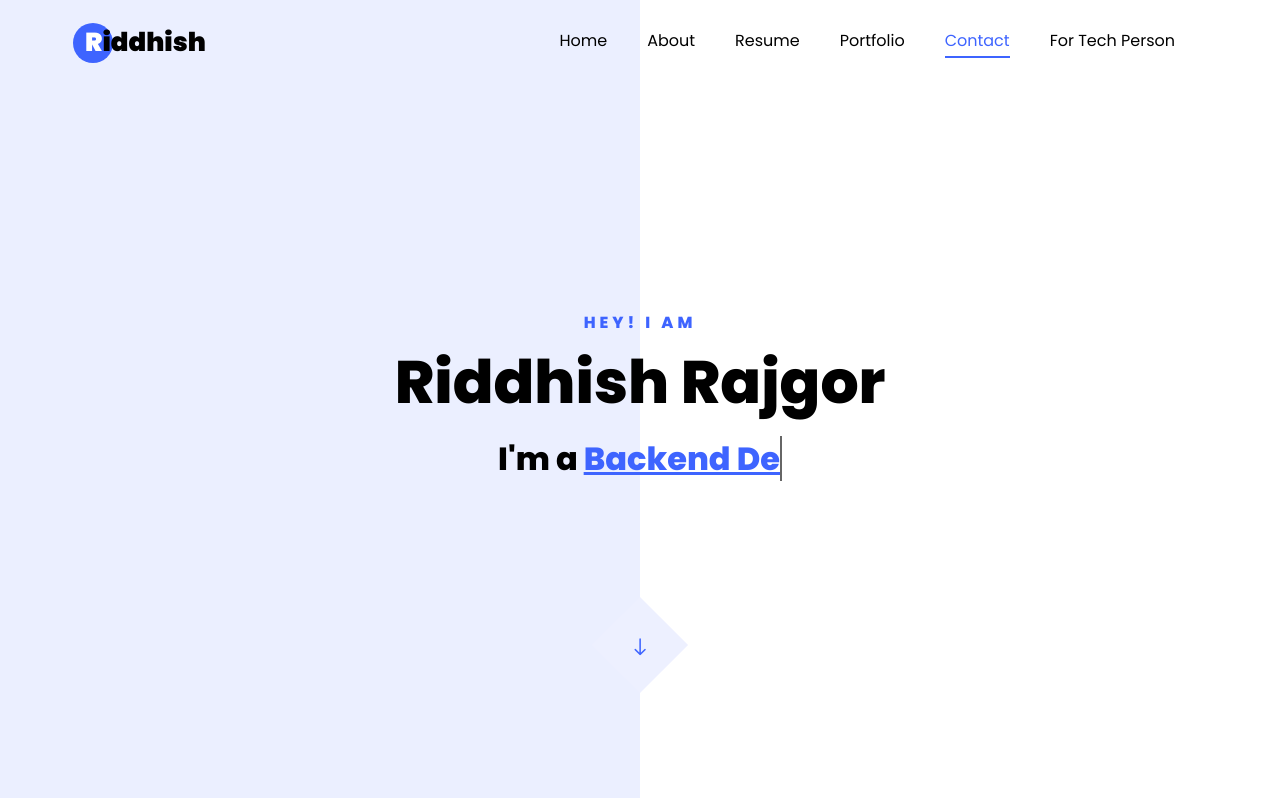
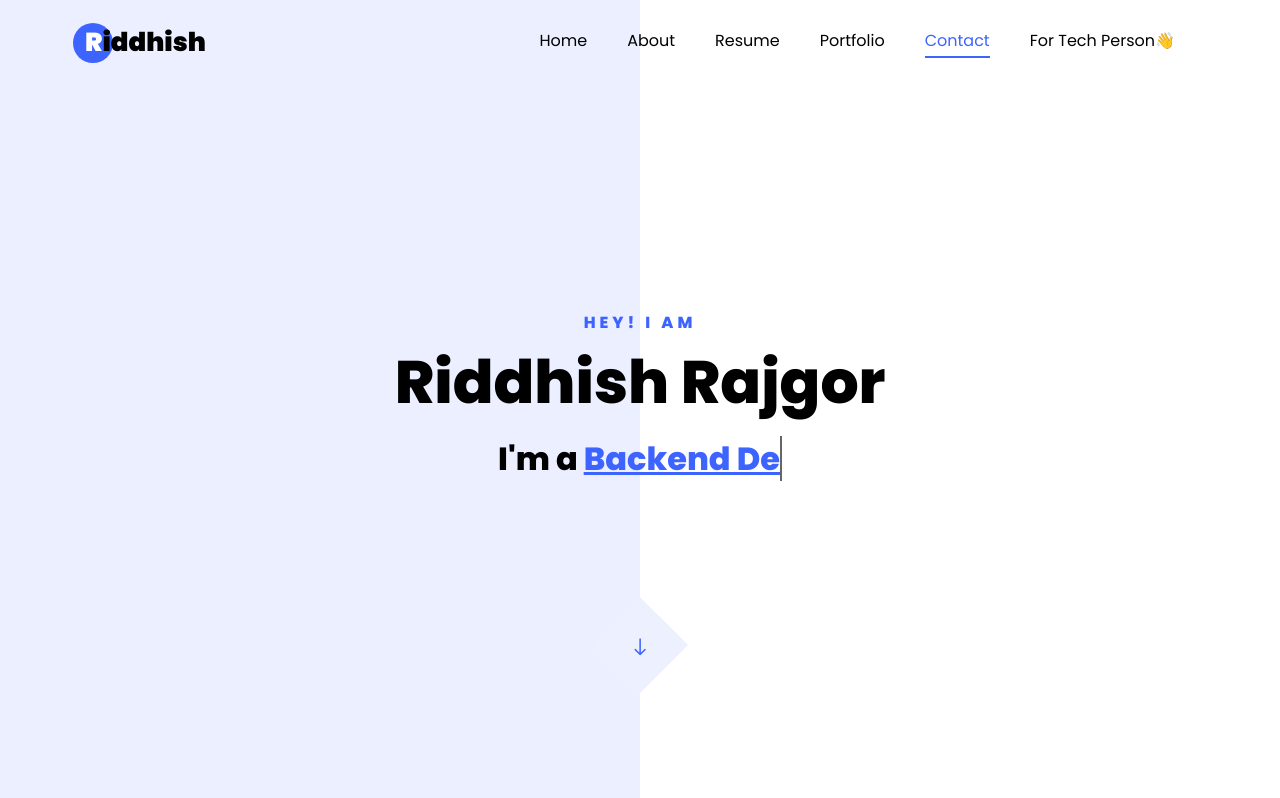
Before and after one commit to Riddhish97/Riddhish97.github.io, a plain HTML site: page index.html in a window 1280 px wide. Shown: the top 798 px of the page. Drawn offline with Linux system fonts and the light colour scheme; files whose address does not match are found by name.

Commit message:
UI updated for text in heading

```diff
--- a/index.html
+++ b/index.html
@@ -80,7 +80,7 @@
 	          <li class="nav-item"><a href="#projects-section" class="nav-link"><span>Projects</span></a></li> -->
 	          <li class="nav-item"><a href="#portfolio-section" class="nav-link"><span>Portfolio</span></a></li>
 	          <li class="nav-item"><a href="#contact-section" class="nav-link"><span>Contact</span></a></li>
-	          <li class="nav-item"><a href="terminal-emulator/index.html" class="nav-link"><span>For Tech Person</span></a></li>
+	          <li class="nav-item"><a href="terminal-emulator/index.html" class="nav-link"><span>For Tech Person👋</span></a></li>
 	        </ul>
 	      </div>
 	    </div>
```
